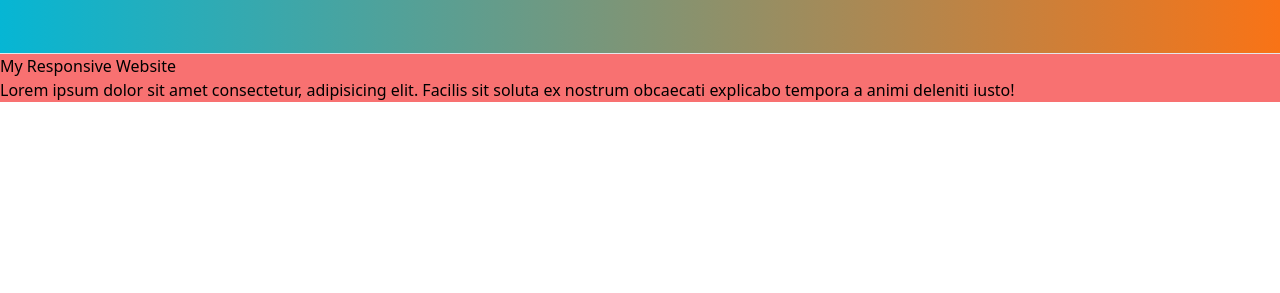
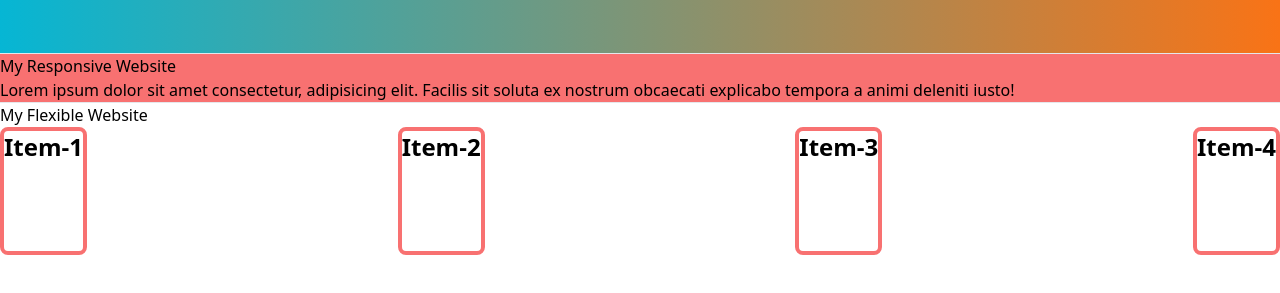
Before and after one commit to Rittik221/intro-tailwind, a plain HTML site: page index.html in a window 1280 px wide. Shown: the part 267-560 px from the top of the page. Drawn offline with nearby package versions, Linux system fonts and the light colour scheme.

Commit message:
added the file

```diff
--- a/index.html
+++ b/index.html
@@ -33,6 +33,22 @@
       <h3>My Responsive Website</h3>
       <p>Lorem ipsum dolor sit amet consectetur, adipisicing elit. Facilis sit soluta ex nostrum obcaecati explicabo tempora a animi deleniti iusto!</p>
     </section>
+    <hr>
+    <section>
+      <h2>My Flexible Website</h2>
+      <div class="md:flex md:justify-between">
+        <div class="w-30 h-32 border border-4
+         border-red-400 rounded-lg
+          text-2xl font-bold">Item-1</div>
+        <div class="w-30 h-32 border border-4
+        border-red-400 rounded-lg
+         text-2xl font-bold">Item-2</div>
+        <div class="w-30 h-32 border border-4 border-red-400
+        rounded-lg text-2xl font-bold">Item-3</div>
+        <div class="w-30 h-32 border border-4 border-red-400
+         rounded-lg text-2xl font-bold">Item-4</div>
+      </div>
+    </section>
   </main>
 </body>
 </html>
```
